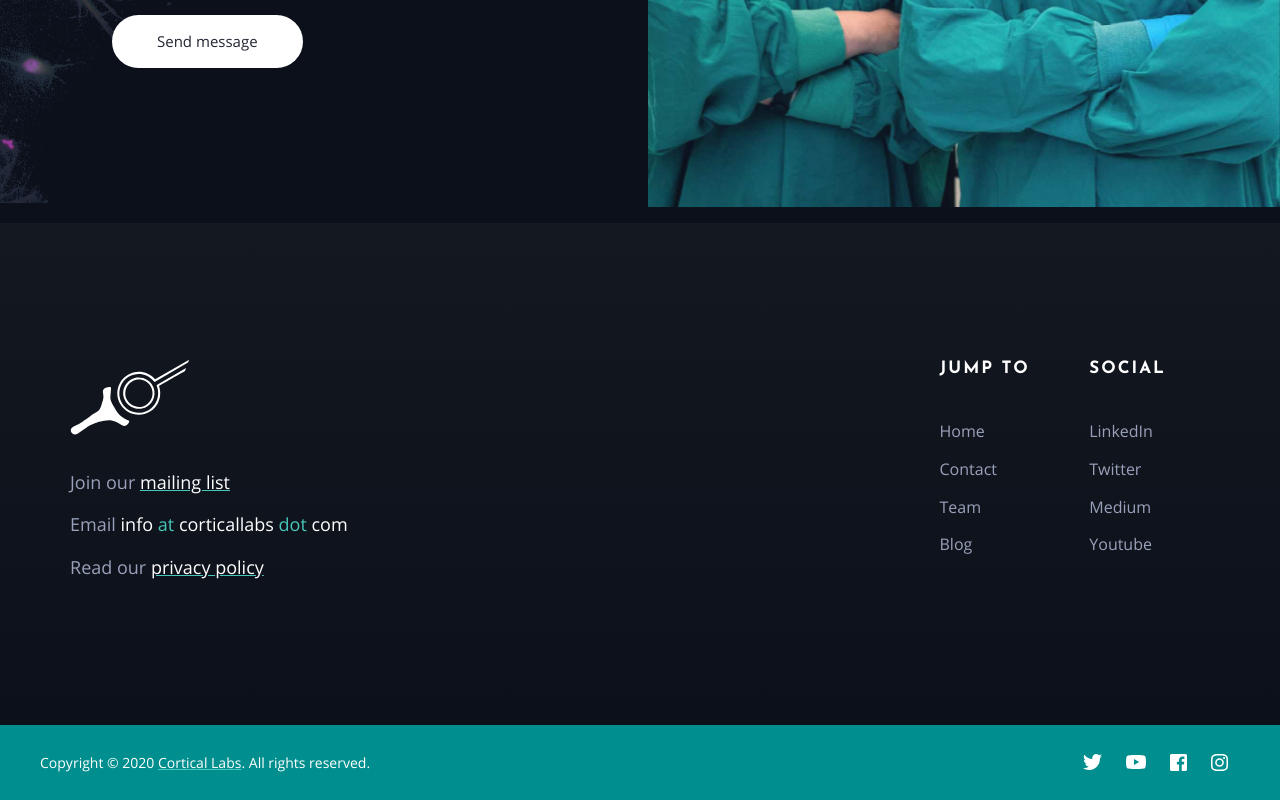
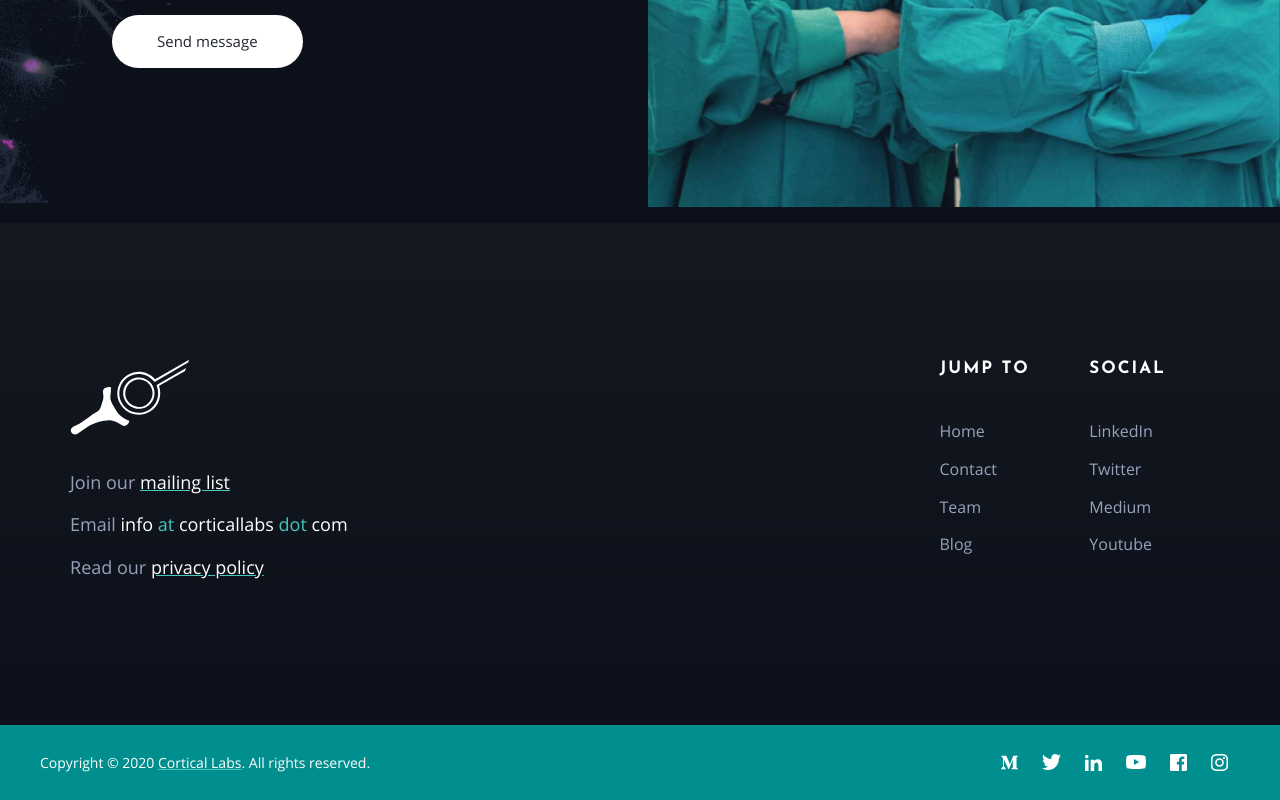
Before and after one commit to Cortical-Labs/cortical-labs.github.io, a plain HTML site: page index.html in a window 1280 px wide. Shown: the part 7909-8709 px from the top of the page. Drawn offline with nearby package versions, Linux system fonts and the light colour scheme; files whose address does not match are found by name.

Commit message:
Adding more social icons to bottom footer

```diff
--- a/index.html
+++ b/index.html
@@ -313,7 +313,9 @@
     <div class="footer-base-container">
       <div class="copyright white">Copyright © 2020 <a href="https://corticallabs.com" target="_blank">Cortical Labs</a>. All rights reserved.</div>
       <div class="social-media-block">
+        <a href="https://medium.com/@cortical_labs" class="social-link-block w-inline-block"><img src="images/social-medium.svg" alt="medium" class="social-icon"></a>
         <a href="https://twitter.com/corticallabs" class="social-link-block w-inline-block"><img src="images/social-twitter.svg" alt="twitter" class="social-icon"></a>
+        <a href="https://www.linkedin.com/company/cclabs-ai/about/" class="social-link-block w-inline-block"><img src="images/social-linkedin.svg" alt="linkedin" class="social-icon"></a>
         <a href="https://www.youtube.com/channel/UCq4mqLeGRdq47sHumYMIDJw" class="social-link-block w-inline-block"><img src="images/social-youtube.svg" alt="youtube" class="social-icon"></a>
         <a href="https://facebook.com/Cortical-Labs-101229794846255" class="social-link-block w-inline-block"><img src="images/social-facebook.svg" alt="facebook" class="social-icon"></a>
         <a href="https://www.instagram.com/corticallabs/" class="social-link-block w-inline-block"><img src="images/social-instagram.svg" alt="instagram" class="social-icon"></a>
```
Also changed, not shown: images/social-linkedin.svg (added), images/social-medium.svg (added).
